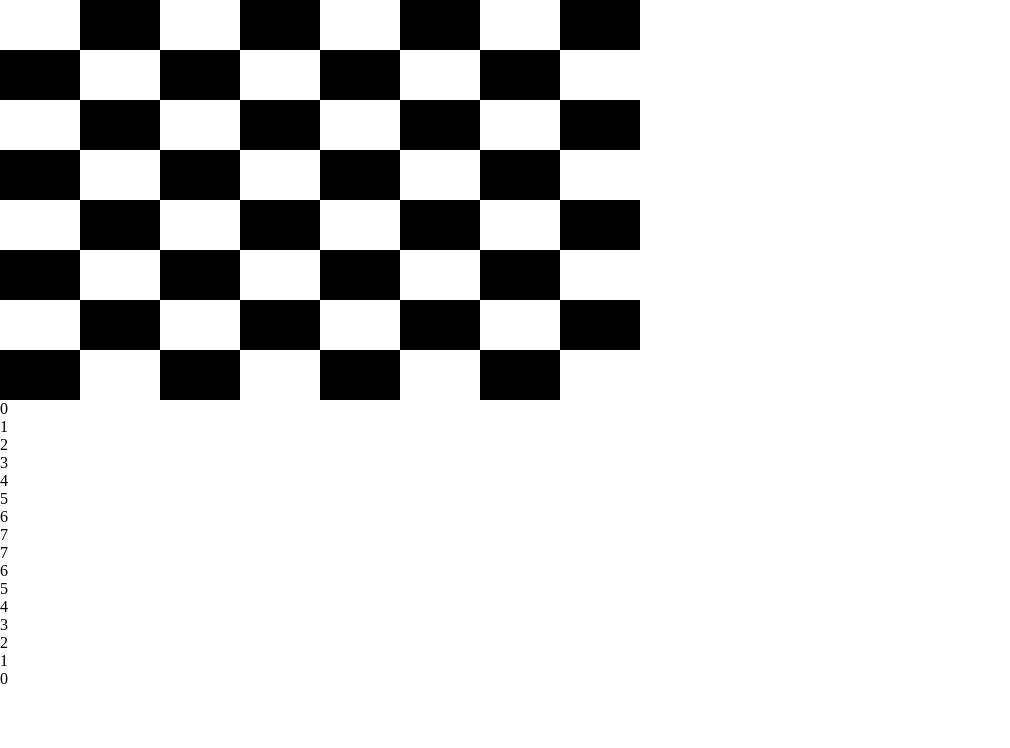
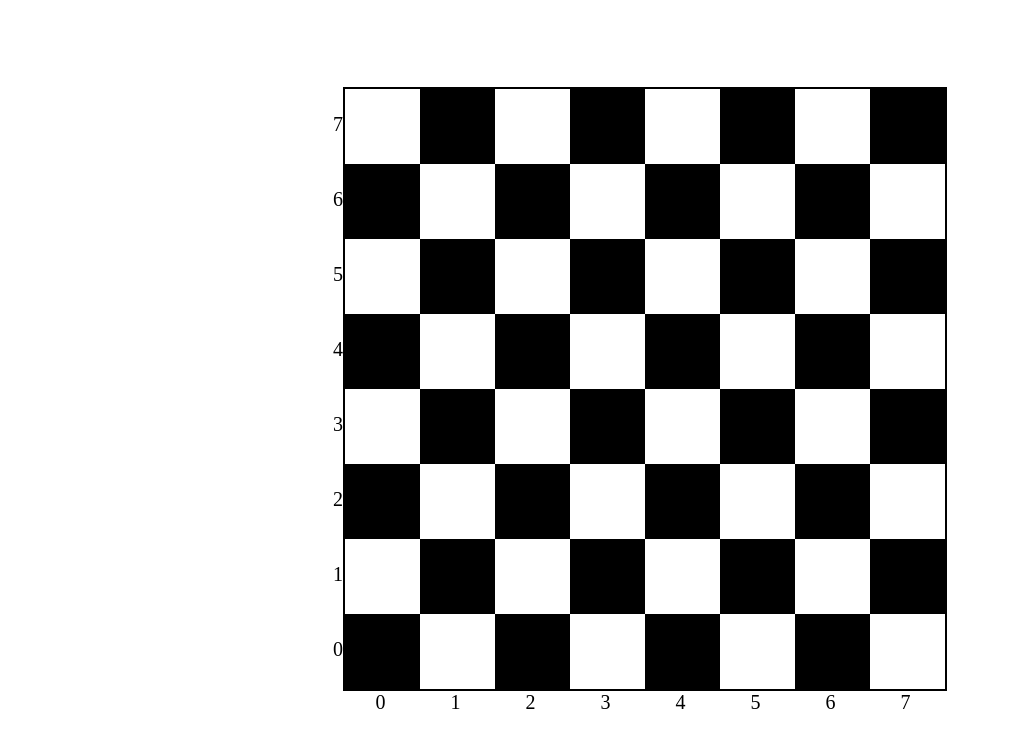
Before and after one commit to Steliospne/Project-Knights-Travails, a website built with webpack: page src/index.html in a window 1280 px wide. Shown: the whole page, without its empty margins (0-1010 px from the left). Built offline with nearby package versions, Linux system fonts and the light colour scheme.

Commit message:
Add the rules for the chessboard and the axis labels

```diff
--- a/src/style.css
+++ b/src/style.css
@@ -11,12 +11,25 @@
   --board-height: 50dvh;
 }
 
+body {
+  display: grid;
+  justify-content: center;
+  height: 100dvh;
+  grid-template-areas:
+    " labelY board "
+    " . labelX ";
+  grid-template-rows: auto auto;
+  grid-template-columns: auto auto;
+  align-content: center;
+}
+
 .board {
-  width: var(--board-width);
-  height: var(--board-height);
+  /* width: var(--board-width); */
+  /* height: var(--board-height); */
+  border: 2px solid black;
   display: grid;
-  grid-template-rows: repeat(8, 1fr);
-  grid-template-columns: repeat(8, 1fr);
+  grid-template-rows: repeat(8, auto);
+  grid-template-columns: repeat(8, auto);
   grid-template-areas:
     "n70 n71 n72 n73 n74 n75 n76 n77"
     "n60 n61 n62 n63 n64 n65 n66 n67"
@@ -26,4 +39,37 @@
     "n20 n21 n22 n23 n24 n25 n26 n27"
     "n10 n11 n12 n13 n14 n15 n16 n17"
     "n00 n01 n02 n03 n04 n05 n06 n07";
+  grid-area: board;
 }
+
+.node {
+  width: 75px;
+  height: 75px;
+}
+
+.labelX {
+  display: flex;
+  grid-area: labelX;
+}
+
+.labelY {
+  grid-area: labelY;
+  display: flex;
+  flex-direction: column;
+}
+
+.labelX > .node {
+  text-align: center;
+  height: min-content;
+}
+
+.labelY > .node {
+  text-align: right;
+  line-height: 75px;
+  width: min-content;
+}
+
+.labelX > .node,
+.labelY > .node {
+  font-size: 20px;
+}
```
